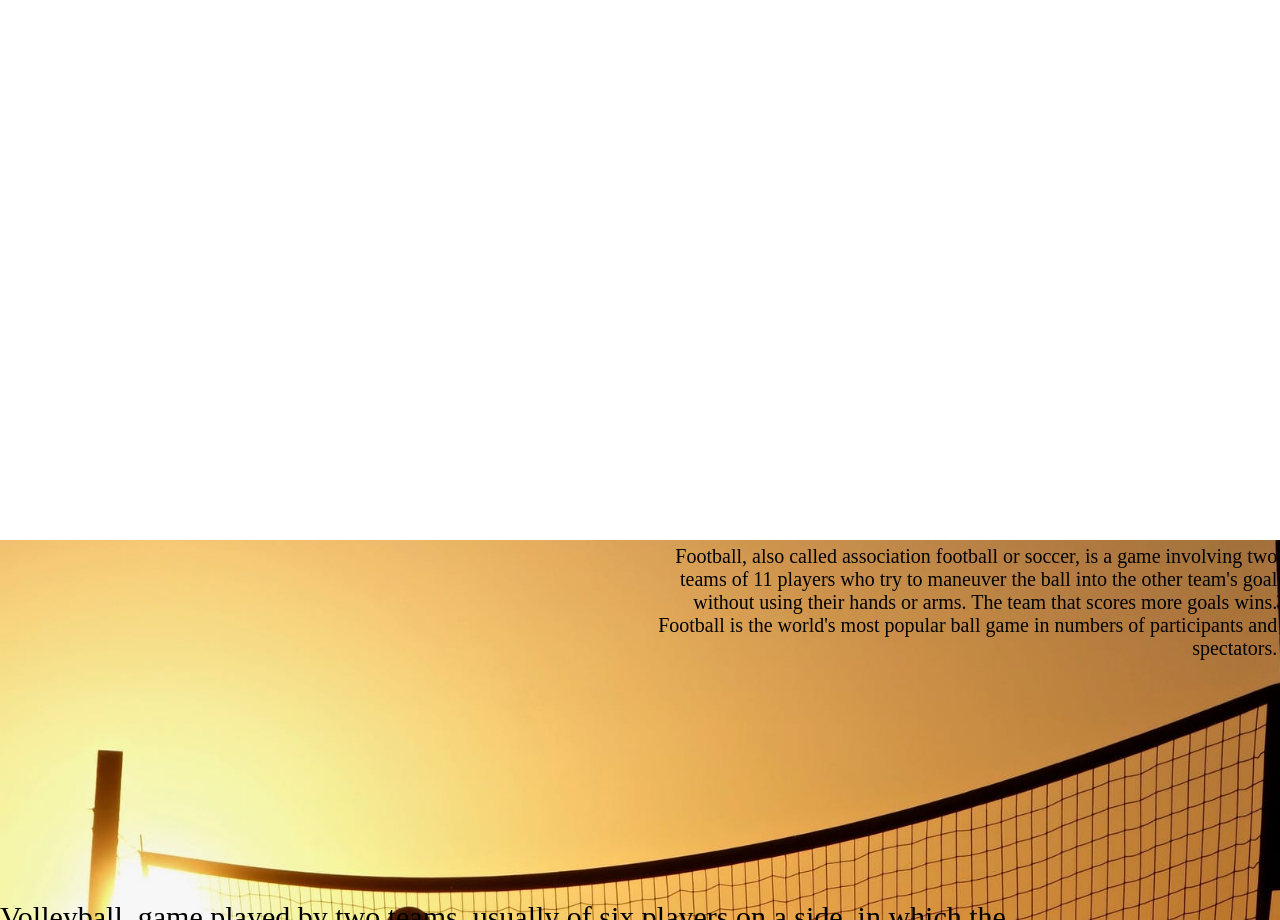
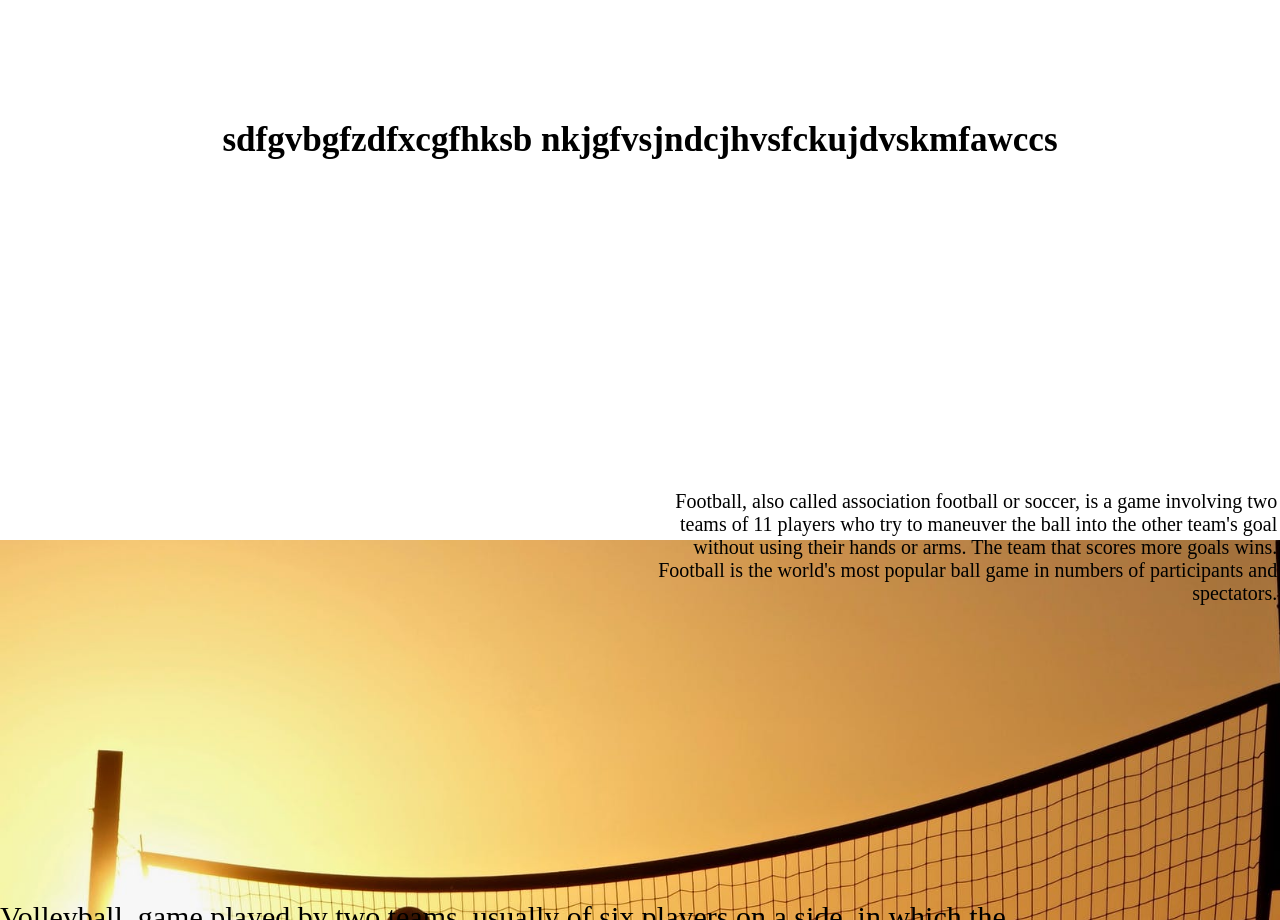
Before and after one commit to anilesh-k/anilesh-k01.github.io, a plain HTML site: page index.html in a window 1280 px wide. Shown: the part 1860-2780 px from the top of the page. Drawn offline with Linux system fonts and the light colour scheme.

Commit message:
Update index.html

```diff
--- a/index.html
+++ b/index.html
@@ -25,6 +25,7 @@
                using their hands or arms. The team that scores more goals wins.
                 Football is the world's most popular ball game in numbers
                  of participants and spectators.</p>
+        <h3>sdfgvbgfzdfxcgfhksb nkjgfvsjndcjhvsfckujdvskmfawccs
     </div>
     <div class="vlybl" id="vlybl">
         <p>Volleyball, game played by two teams, usually of six players on a side,
```
